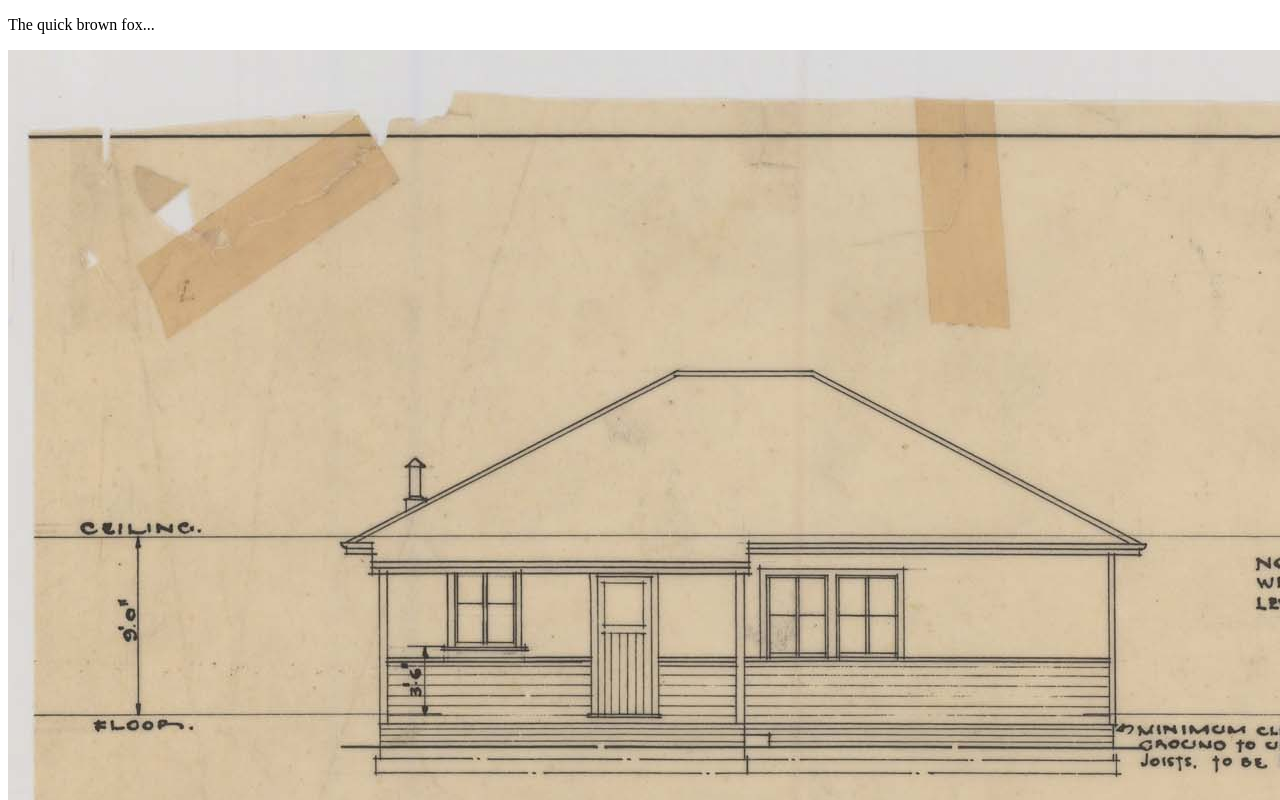
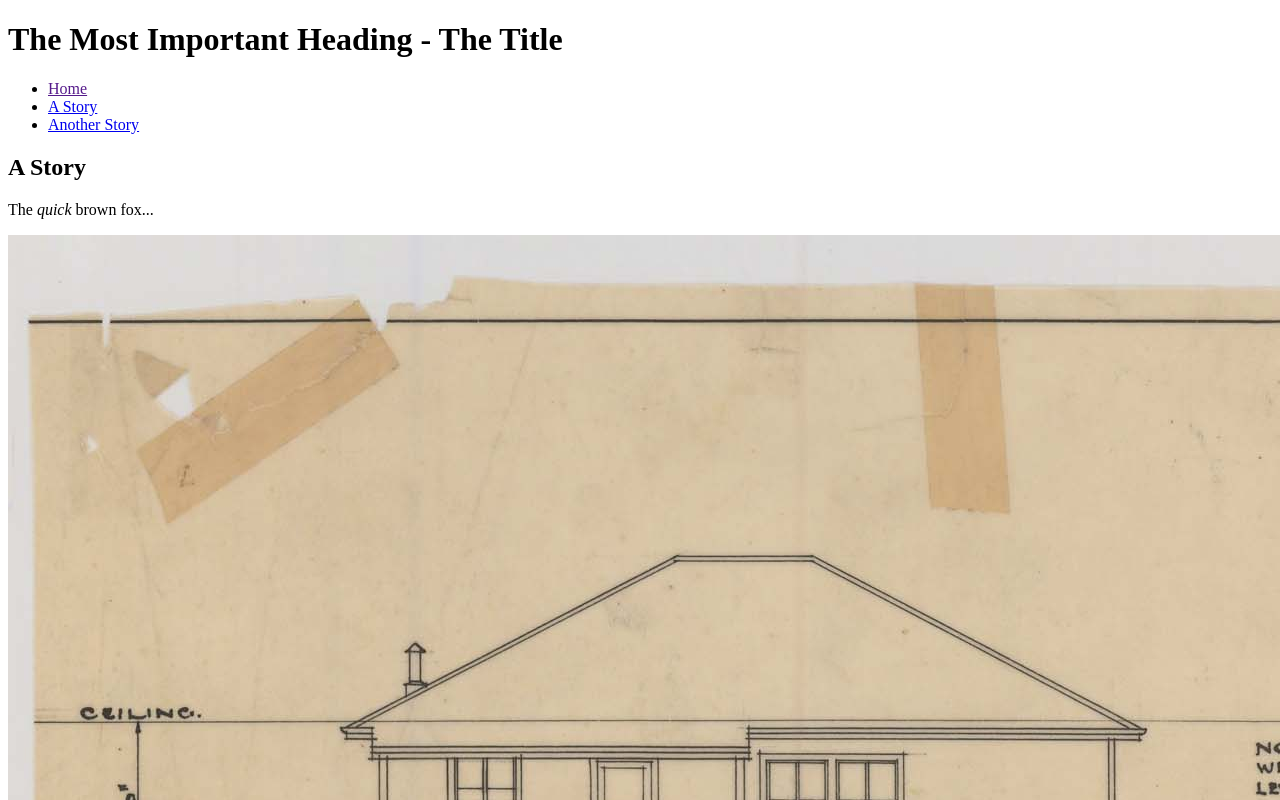
Before and after one commit to jacksonpost/FWD-2019-assigment1, a plain HTML site: page index.html in a window 1280 px wide. Shown: the top 800 px of the page. Drawn offline with Linux system fonts and the light colour scheme.

Commit message:
Update index.html

```diff
--- a/index.html
+++ b/index.html
@@ -1,19 +1,41 @@
 <!DOCTYPE html>
-
-<!-- This is an HTML comment -->
+<!-- doctype tells the browser what version of HTML we are using (HTML 5) -->
 
 <html lang="en">
 
     <head>
-        <title>Index</title>
+<!--    No content in the <head>  -->
+        <title>Assignnment 1</title>
     </head>
 
     <body>
+        <header>
+            <h1 id="title">The Most Important Heading - The Title</h1>
+            <nav>
+                <ul>
+                    <li><a href="">Home</a></li>
+                    <li><a href="#firstStory">A Story</a></li>
+                    <li><a href="#secondStory">Another Story</a></li>
+                </ul>
+            </nav>
+        </header>
+        <main>
+            <article id="firstStory">
+                <h2>A Story</h2>
+                <p>The <em>quick</em> brown fox...</p>
+                <img src="assets/img/tocumwal-naa-1.jpg" alt="An old house plan with tape all over it">
+            </article>
 
-        <p>The quick brown fox...</p>
+            <article id="secondStory">
+                <h2>A Second Story</h2>
+                <p>The <strong>quick</strong> brown fox again...</p>
+            </article>
 
-        <img src="assets/img/tocumwal-naa-1.jpg" alt="An old house plan with tape all over it">
+        </main>
+        <footer>
+            <a href="#title">^ Back to top ^</a>
+        </footer>
 
     </body>
-
+<!--  No content here -->
 </html>
```
